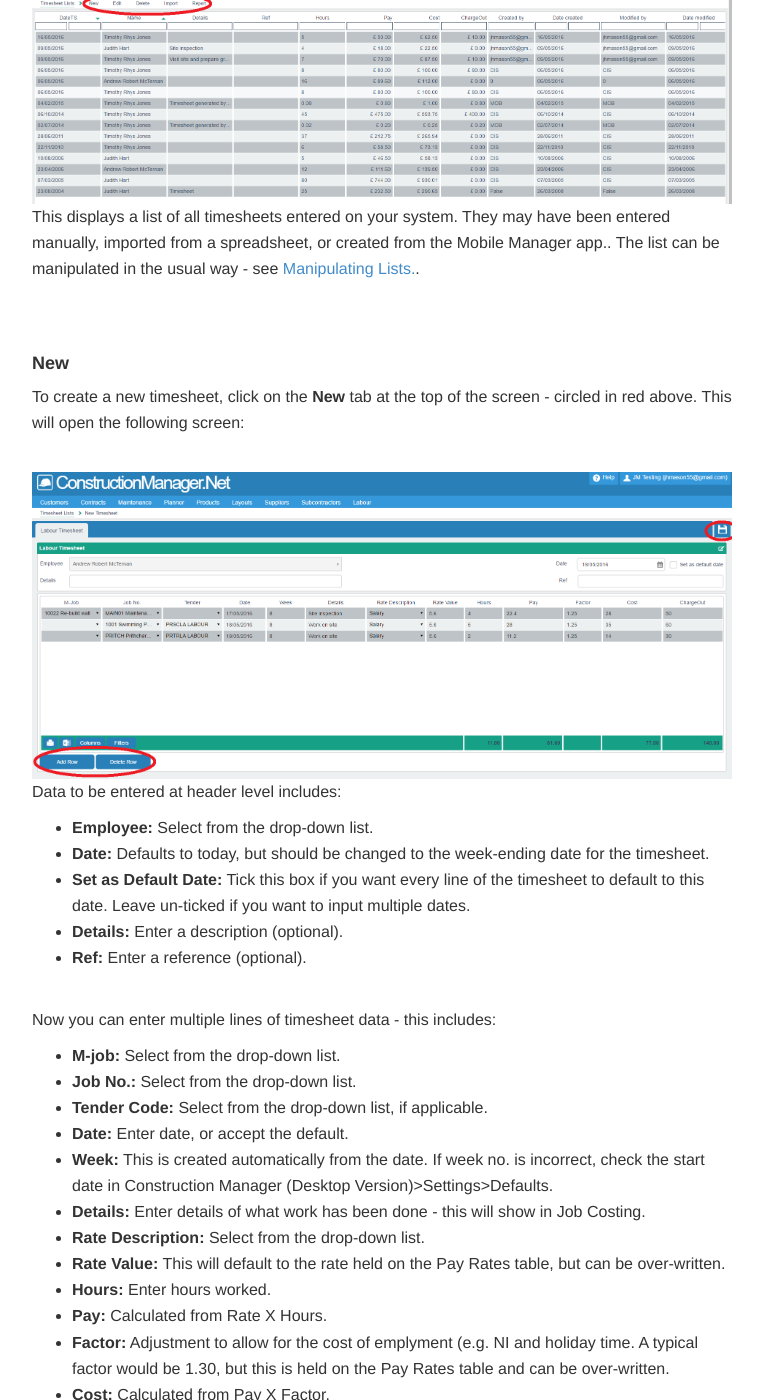
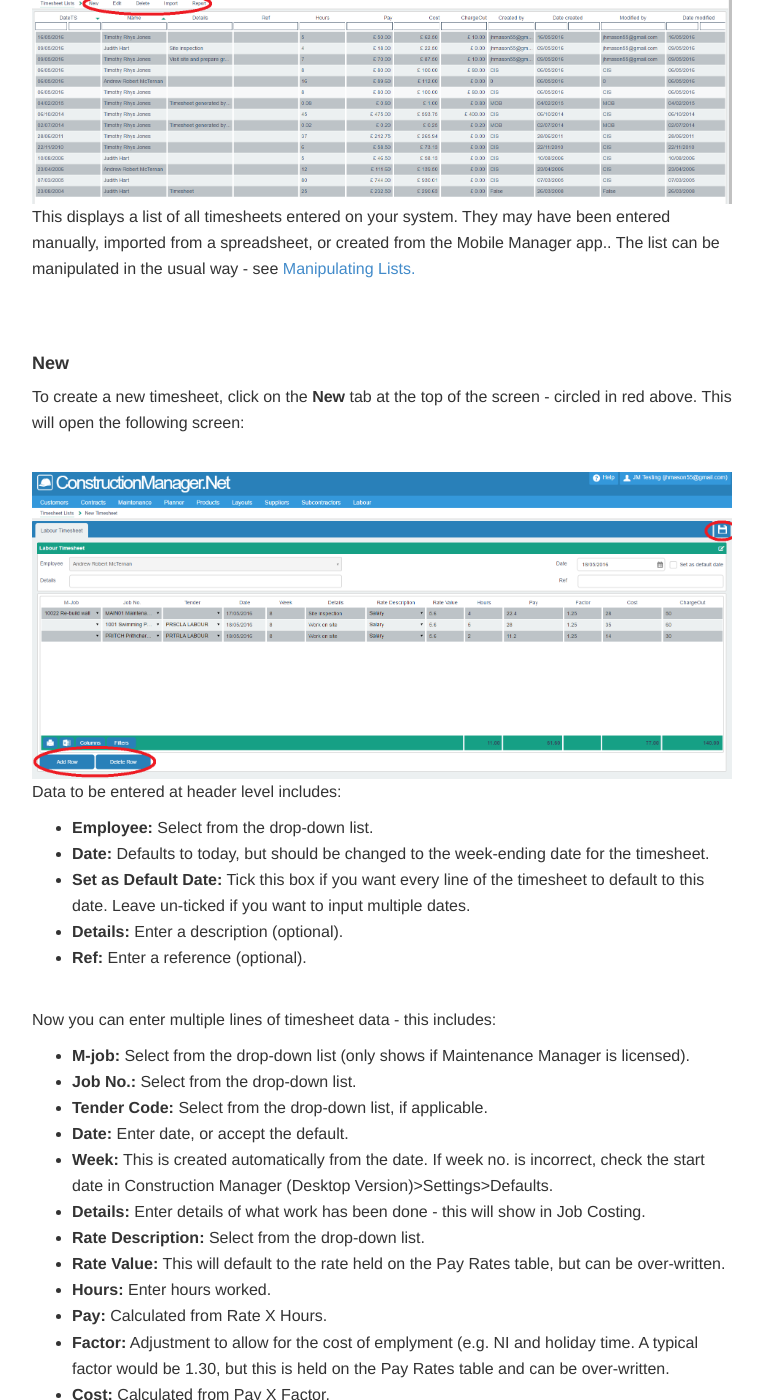
Before and after one commit to JNCSolutions/ConstructionManagerDocs, a Jekyll site: the page built from labour.html, in a window 1280 px wide and 1400 px high, scrolled down 671 px. Shown: the whole window, without its empty margins (258-1021 px from the left). Built offline with Jekyll 4.4.1, drawn with Linux system fonts in a browser that asks for light colours.

Commit message:
Update labour.html

```diff
--- a/labour.html
+++ b/labour.html
@@ -30,7 +30,7 @@ title: Labour
     <br>
     <p>This displays a list of all timesheets entered on your system.
           They may have been entered manually, imported from a spreadsheet, or created from the Mobile Manager app..
-          The list can be manipulated in the usual way - see <a href="Manipulating Lists.html">Manipulating Lists.</a>.</p>
+          The list can be manipulated in the usual way - see <a href="Manipulating Lists.html">Manipulating Lists.</a></p>
     <br> <br>
 
     <h4 id="new"><b>New</b></h4>
@@ -51,7 +51,7 @@ title: Labour
     <br>
     <p>Now you can enter multiple lines of timesheet data - this includes:</p>
     <ul>
-      <li><b>M-job:</b> Select from the drop-down list.</li>
+      <li><b>M-job:</b> Select from the drop-down list (only shows if Maintenance Manager is licensed).</li>
       <li><b>Job No.:</b> Select from the drop-down list.</li>
       <li><b>Tender Code:</b> Select from the drop-down list, if applicable.</li>
       <li><b>Date:</b> Enter date, or accept the default.</li>
```
